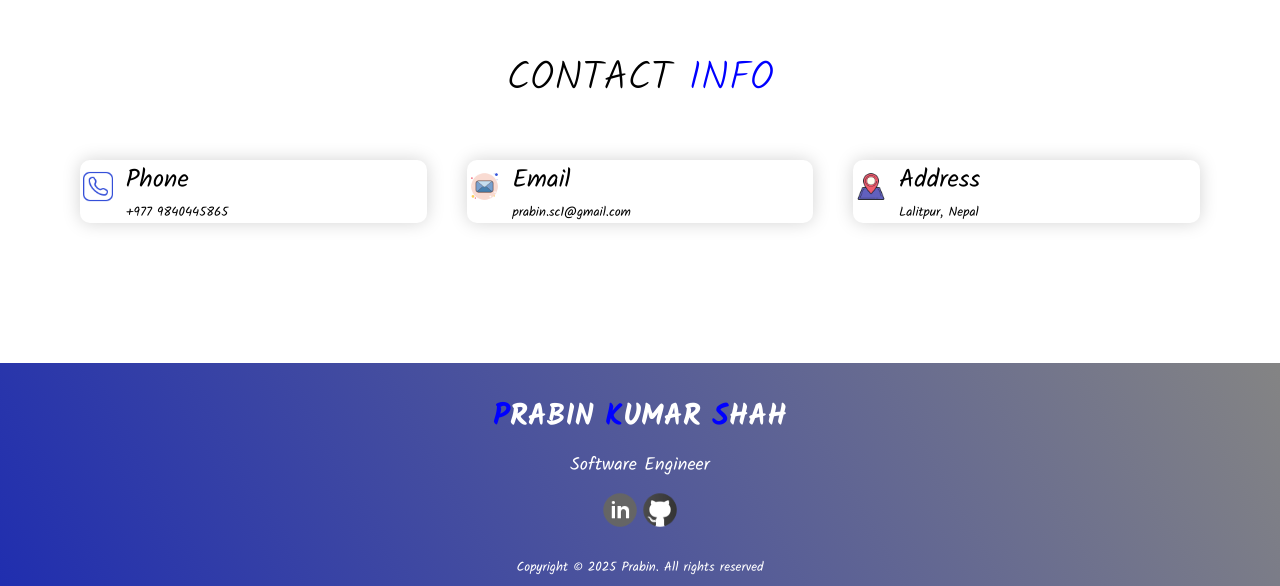
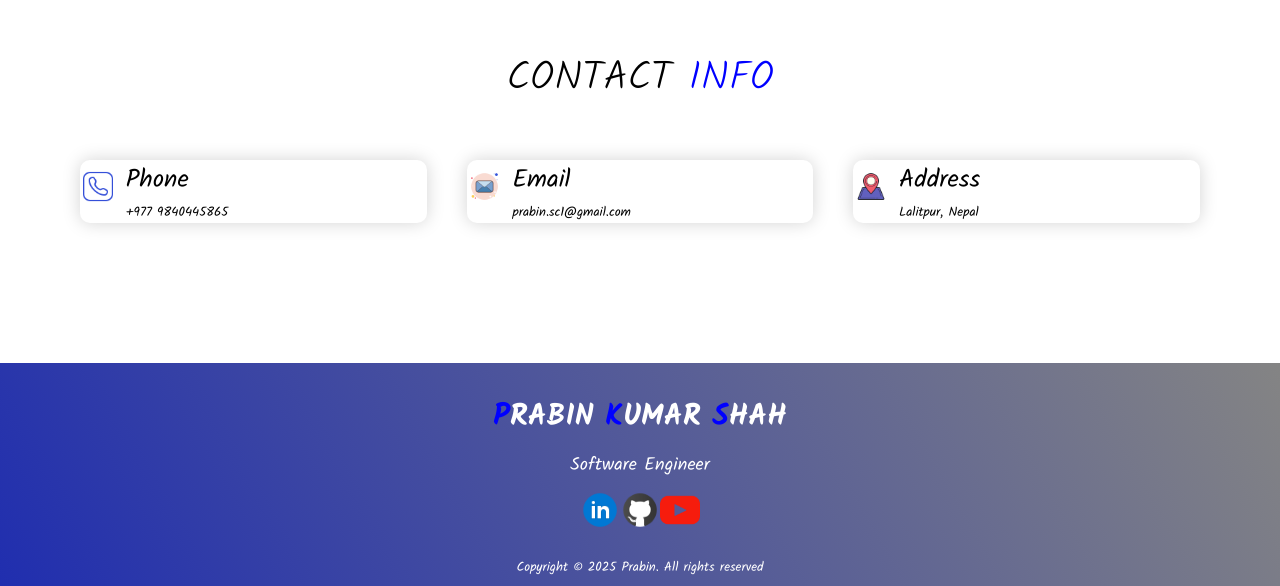
Before and after one commit to onefruit/PortfolioWebsite, a plain HTML site: page index.html in a window 1280 px wide. Shown: the part 4435-5021 px from the top of the page. Drawn offline with Linux system fonts and the light colour scheme.

Commit message:
youtube icon added

```diff
--- a/index.html
+++ b/index.html
@@ -338,6 +338,14 @@
                 <img src="./img/github.png" alt="GitHub" />
               </a>
             </div>
+
+
+            <div class="social-item">
+              <a href="https://www.youtube.com/@pinmeantime" target="_blank">
+                <img src="./img/youtube.png" alt="youtube" />
+              </a>
+            </div>
+
           </div>
           <p>Copyright &copy; 2025 Prabin. All rights reserved</p>
         </div>
--- a/style.css
+++ b/style.css
@@ -624,9 +624,9 @@ opacity: 0.7;
 	width: 40px;
 	margin-bottom: 0 5px;
 }
-#footer .social-item img{
+/* #footer .social-item img{
 	filter: grayscale(1);
-}
+} */
 
 #footer .social-item:hover img{
 	filter: grayscale(0);
```
Also changed, not shown: img/youtube.png (added).
